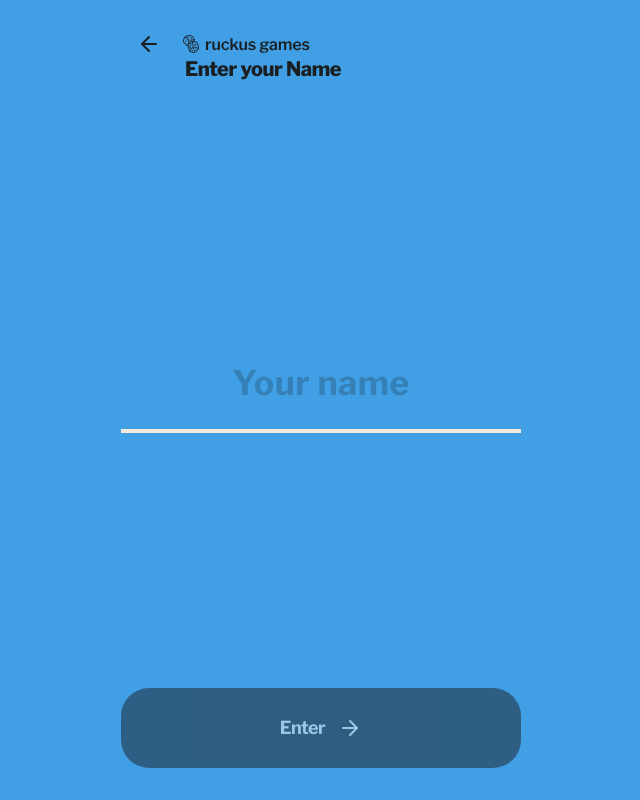
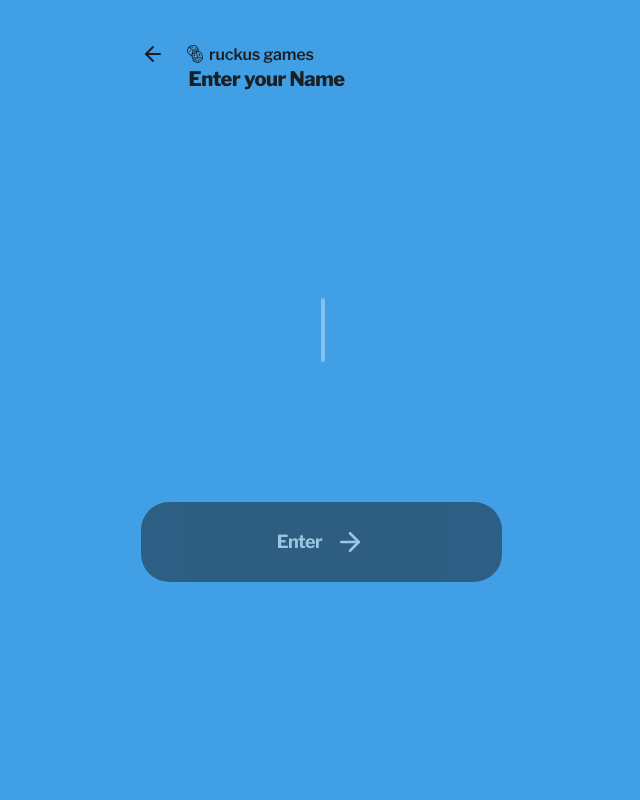
Before and after one commit to rezwannavid/ruckus-games, a Next.js app in the folder apps/web/: page /create in a window 1280 px wide. Shown: the whole page, without its empty margins (319-959 px from the left). Built offline with nearby package versions, Linux system fonts and the light colour scheme; no server answers.

Commit message:
Changed name input

```diff
--- a/apps/web/src/app/create/page.tsx
+++ b/apps/web/src/app/create/page.tsx
@@ -2,7 +2,9 @@
 
 import { Suspense, useMemo, useState, useSyncExternalStore } from "react";
 import { useRouter, useSearchParams } from "next/navigation";
+import { Button } from "@/components/ui/Button";
 import { LoadingState } from "@/components/ui/GameUI";
+import { BrandNav } from "@/features/lobby/components/BrandNav";
 import { CreateRoomView } from "@/features/lobby/components/CreateRoomView";
 import { getGameBySlug } from "@/features/lobby/data/games";
 import { createRoom, selectRoomGame } from "@/lib/rooms";
@@ -53,6 +55,51 @@ function CreateRoomContent() {
 
   if (step === "creating") return <LoadingState title="Creating Room..." subtitle={`as ${playerName}`} />;
 
+  if (step === "name") {
+    const hasName = Boolean(playerName.trim());
+
+    return (
+      <main className="min-h-[100dvh] overflow-scroll bg-[var(--surface-secondary)] text-[var(--text-inverted)]">
+        <div className="relative mx-auto min-h-[100dvh] w-full max-w-[393px] overflow-hidden bg-[var(--surface-secondary)] px-4">
+          <div className="absolute left-0 right-0 top-[42px]">
+            <BrandNav title="Enter your Name" tone="light" onBack={() => router.push("/")} />
+          </div>
+
+          <label className="absolute left-1/2 top-[298px] flex h-[64px] w-[360px] -translate-x-1/2 items-center justify-center">
+            <span className="sr-only">Your name</span>
+            <input
+              autoFocus
+              value={playerName}
+              onChange={(event) => setNameOverride(event.target.value)}
+              onKeyDown={(event) => { if (event.key === "Enter" && playerName.trim()) setStep("avatar"); }}
+              maxLength={16}
+              placeholder=""
+              className="h-[64px] w-full appearance-none border-0 bg-transparent p-0 text-center font-['Libre_Franklin'] !text-[64px] font-extra-bold leiading-[60px] !text-white caret-transparent shadow-none outline-none ring-0 placeholder:text-transparent focus:border-0 focus:outline-none focus:ring-0"
+
+            />
+            <span
+              aria-hidden="true"
+              className="pointer-events-none absolute top-0 h-16 w-1 rounded-full bg-white/35"
+              style={{ left: `calc(50% + ${Math.min(playerName.length, 8) * 20}px)` }}
+            />
+          </label>
+
+          {error && <p role="alert" className="absolute bottom-[112px] left-4 right-4 rounded-[16px] bg-[var(--surface-primary)] px-4 py-3 text-footnote-semibold text-[var(--text-primary)]">{error}</p>}
+          <Button
+            onClick={() => setStep("avatar")}
+            disabled={!hasName}
+            variant="inverted"
+            size="lg"
+            showLeftIcon={false}
+            className="absolute left-4 right-4 top-[502px] h-20 rounded-[28px] text-headline-md-extra-bold"
+          >
+            Enter
+          </Button>
+        </div>
+      </main>
+    );
+  }
+
   return (
     <CreateRoomView
       step={step}
@@ -62,8 +109,8 @@ function CreateRoomContent() {
       error={error}
       onPlayerNameChange={setNameOverride}
       onAvatarChange={setAvatarOverride}
-      onBack={() => step === "avatar" ? setStep("name") : router.push("/")}
-      onContinue={() => step === "name" ? setStep("avatar") : create()}
+      onBack={() => setStep("name")}
+      onContinue={create}
     />
   );
 }
--- a/apps/web/src/app/join/page.tsx
+++ b/apps/web/src/app/join/page.tsx
@@ -2,7 +2,7 @@
 
 import { Suspense, useState, useSyncExternalStore } from "react";
 import { useRouter, useSearchParams } from "next/navigation";
-import { ArrowRight, LogIn } from "lucide-react";
+import { LogIn, MoveLeft } from "lucide-react";
 import { AvatarPicker } from "@/components/ui/AvatarPicker";
 import { Button } from "@/components/ui/Button";
 import { LoadingState } from "@/components/ui/GameUI";
@@ -108,13 +108,32 @@ function JoinContent() {
   }
 
   const isName = step === "name";
+
+  if (isName) {
+    const hasName = Boolean(playerName.trim());
+
     return (
-    <main className="min-h-screen bg-[var(--surface-secondary)] px-4 py-8 text-[var(--text-inverted-plus)]">
-      <div className="mx-auto flex min-h-[calc(100vh-4rem)] max-w-[25rem] flex-col">
-        <BrandNav title={isName ? "Enter your Name" : "Choose your Character"} tone="light" onBack={() => setStep(isName ? "code" : "name")} />
-        {isName ? (
-          <section className="flex flex-1 items-center justify-center">
-            <label className="w-full">
+      <main className="min-h-[100dvh] overflow-hidden bg-[var(--surface-secondary)] text-[var(--text-inverted)]">
+        <div className="relative mx-auto min-h-[100dvh] w-full max-w-[393px] overflow-hidden bg-[var(--surface-secondary)] px-4">
+          <div className="absolute left-4 right-4 top-[74px] flex items-start gap-2">
+            <button
+              type="button"
+              aria-label="Back to room code"
+              onClick={() => setStep("code")}
+              className="mt-1 flex size-6 shrink-0 items-center justify-center text-[var(--text-inverted)]"
+            >
+              <MoveLeft className="size-6" strokeWidth={2} />
+            </button>
+            <div className="min-w-0 flex-1">
+              <div className="flex items-center gap-1 text-body-semibold text-[var(--text-inverted)]">
+                <span aria-hidden="true" className="size-5 rounded-full bg-[var(--text-inverted)]/15" />
+                <span>ruckus games</span>
+              </div>
+              <h1 className="text-title-sm-extrabold text-[var(--text-inverted)]">Enter your Name</h1>
+            </div>
+          </div>
+
+          <label className="absolute left-1/2 top-[298px] flex h-[64px] w-[360px] -translate-x-1/2 items-center justify-center">
             <span className="sr-only">Your name</span>
             <input
               autoFocus
@@ -122,22 +141,45 @@ function JoinContent() {
               onChange={(event) => setNameOverride(event.target.value)}
               onKeyDown={(event) => { if (event.key === "Enter" && playerName.trim()) setStep("avatar"); }}
               maxLength={16}
-                placeholder="Your name"
-                className="h-24 w-full border-0 border-b-4 border-black/20 bg-transparent text-center text-title-lg-bold outline-none placeholder:text-black/20 focus:border-[var(--surface-inverted-light)]"
+              placeholder=""
+              className="h-[64px] w-full appearance-none border-0 bg-transparent p-0 text-center !text-[64px] font-bold leading-[60px] !text-white caret-transparent shadow-none outline-none ring-0 placeholder:text-transparent focus:border-0 focus:outline-none focus:ring-0"
+            />
+            <span
+              aria-hidden="true"
+              className="pointer-events-none absolute top-0 h-16 w-1 rounded-full bg-white/35"
+              style={{ left: `calc(50% + ${Math.min(playerName.length, 8) * 20}px)` }}
             />
           </label>
-          </section>
-        ) : (
-          <section className="flex flex-1 flex-col justify-center">
-            <div className="rounded-[28px] bg-black/8 p-5"><AvatarPicker value={avatarId} onChange={setAvatarOverride} label="Choose a player icon" /></div>
-            <p className="mt-5 text-center text-title-sm-bold">{playerName}</p>
-          </section>
-        )}
-        {error && <p role="alert" className="mb-4 rounded-[16px] bg-[var(--surface-primary)] px-4 py-3 text-footnote-semibold text-[var(--text-primary)]">{error}</p>}
-        <Button onClick={() => isName ? setStep("avatar") : join()} disabled={isName && !playerName.trim()} variant="inverted" size="lg" showLeftIcon={false} rightIcon={isName ? <ArrowRight /> : <LogIn />} className="w-full">
-          {isName ? "Enter" : "Join Room"}
+
+          {error && <p role="alert" className="absolute bottom-[112px] left-4 right-4 rounded-[16px] bg-[var(--surface-primary)] px-4 py-3 text-footnote-semibold text-[var(--text-primary)]">{error}</p>}
+          <Button
+            onClick={() => setStep("avatar")}
+            disabled={!hasName}
+            variant="inverted"
+            size="lg"
+            showLeftIcon={false}
+            className="absolute left-4 right-4 top-[502px] h-20 rounded-[28px] text-headline-md-bold"
+          >
+            Enter
           </Button>
         </div>
       </main>
     );
   }
+
+  return (
+    <main className="min-h-screen bg-[var(--surface-secondary)] px-4 py-8 text-[var(--text-inverted-plus)]">
+      <div className="mx-auto flex min-h-[calc(100vh-4rem)] max-w-[25rem] flex-col">
+        <BrandNav title="Choose your Character" tone="light" onBack={() => setStep("name")} />
+        <section className="flex flex-1 flex-col justify-center">
+          <div className="rounded-[28px] bg-black/8 p-5"><AvatarPicker value={avatarId} onChange={setAvatarOverride} label="Choose a player icon" /></div>
+          <p className="mt-5 text-center text-title-sm-bold">{playerName}</p>
+        </section>
+        {error && <p role="alert" className="mb-4 rounded-[16px] bg-[var(--surface-primary)] px-4 py-3 text-footnote-semibold text-[var(--text-primary)]">{error}</p>}
+        <Button onClick={join} variant="inverted" size="lg" showLeftIcon={false} rightIcon={<LogIn />} className="w-full">
+          Join Room
+        </Button>
+      </div>
+    </main>
+  );
+}
--- a/apps/web/src/components/ui/Card.tsx
+++ b/apps/web/src/components/ui/Card.tsx
@@ -25,7 +25,7 @@ type CardProps = HTMLAttributes<HTMLDivElement> & {
 };
 
 const variantClasses: Record<CardVariant, string> = {
-  default: "bg-[var(--surface-inverted-light)] text-[var(--text-inverted)]",
+  default: "bg-[var(--surface-inverted)] text-[var(--text-inverted)]",
   selected: "bg-[var(--surface-secondary)] text-[var(--text-inverted)]",
   highlight: "bg-[var(--surface-inverted)] text-[var(--text-inverted)]",
   inverted: "bg-[var(--surface-primary-light)] text-[var(--text-primary)]"
```
Also changed, not shown: 2 other files (tests, documents, lock files or other folders). Lines whose indentation alone changed are shown as unchanged.
